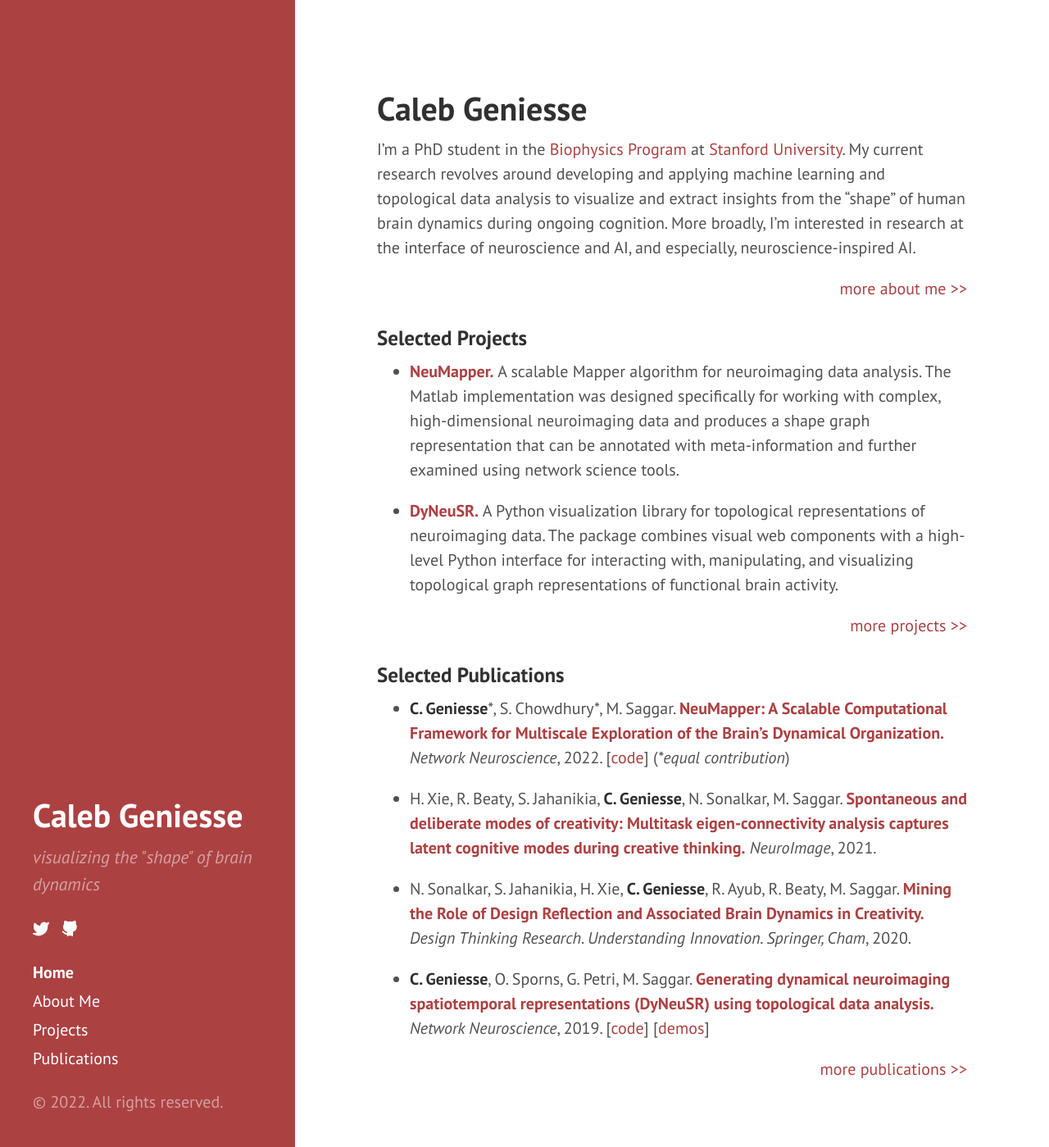
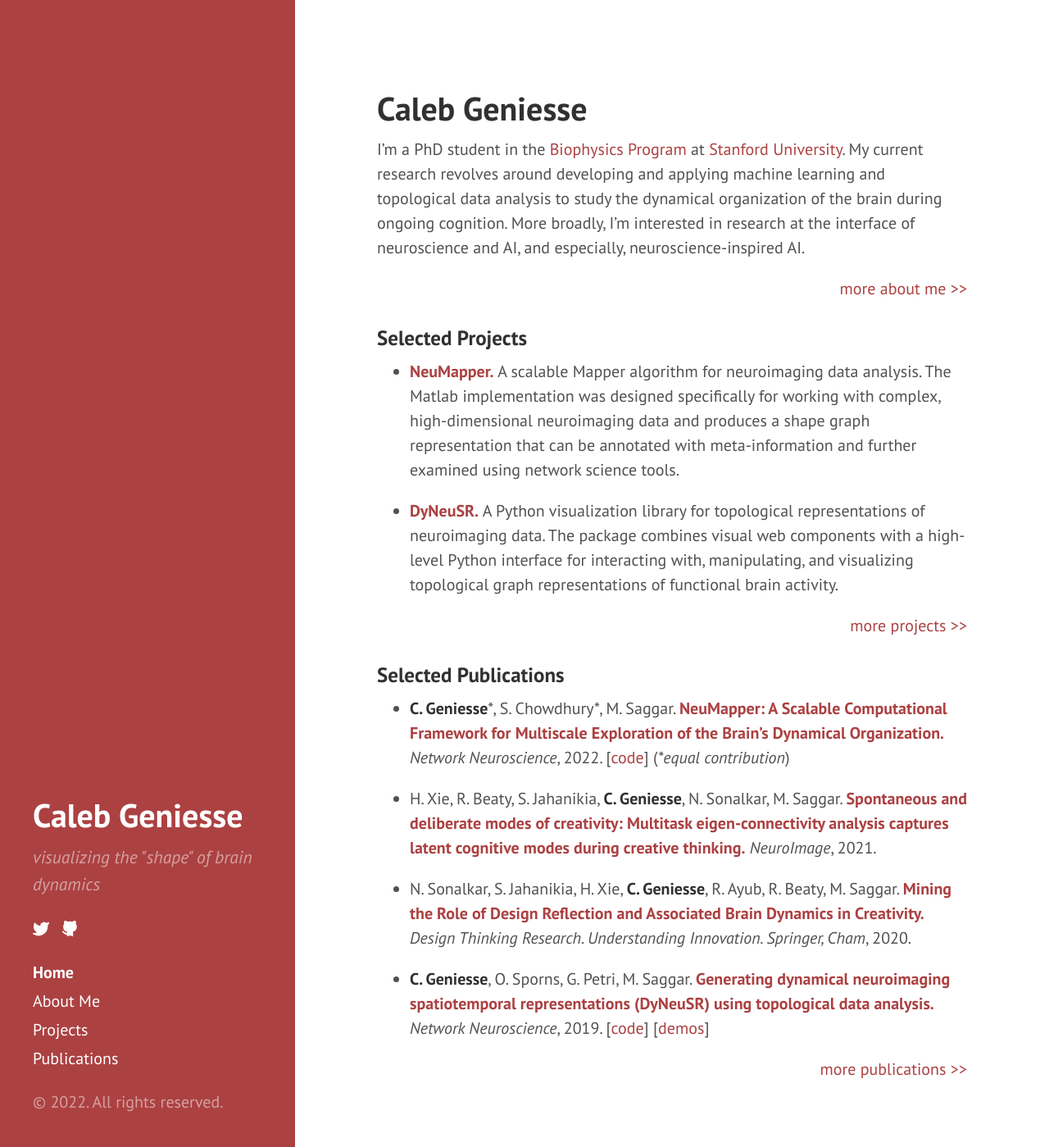
Before and after one commit to calebgeniesse/calebgeniesse.github.io, a Jekyll site: the page built from index.md, in a window 1280 px wide and 1399 px high. Shown: the whole window at 82% size. Built offline with Jekyll 4.4.1, drawn with Linux system fonts in a browser that asks for light colours; our own code applies the rules of GitHub Pages for plain Markdown files.

Commit message:
Update index.md

```diff
--- a/index.md
+++ b/index.md
@@ -5,7 +5,7 @@
 
 
 # Caleb Geniesse
-I'm a PhD student in the [Biophysics Program](http://med.stanford.edu/biophysics.html) at [Stanford University](https://www.stanford.edu/). My current research revolves around developing and applying machine learning and topological data analysis to visualize and extract insights from the "shape" of human brain dynamics during ongoing cognition. More broadly, I'm interested in research at the interface of neuroscience and AI, and especially, neuroscience-inspired AI.
+I'm a PhD student in the [Biophysics Program](http://med.stanford.edu/biophysics.html) at [Stanford University](https://www.stanford.edu/). My current research revolves around developing and applying machine learning and topological data analysis to study the dynamical organization of the brain during ongoing cognition. More broadly, I'm interested in research at the interface of neuroscience and AI, and especially, neuroscience-inspired AI.
 
 <div class="more">
 	<a href="about-me/">more about me</a>
```
